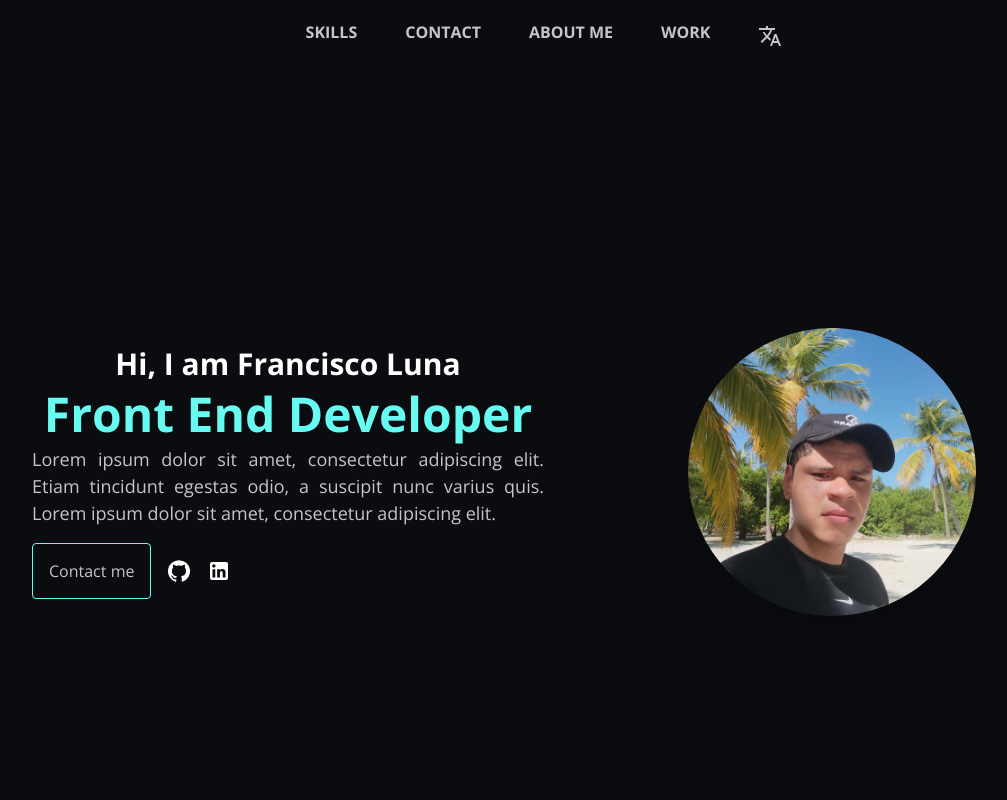
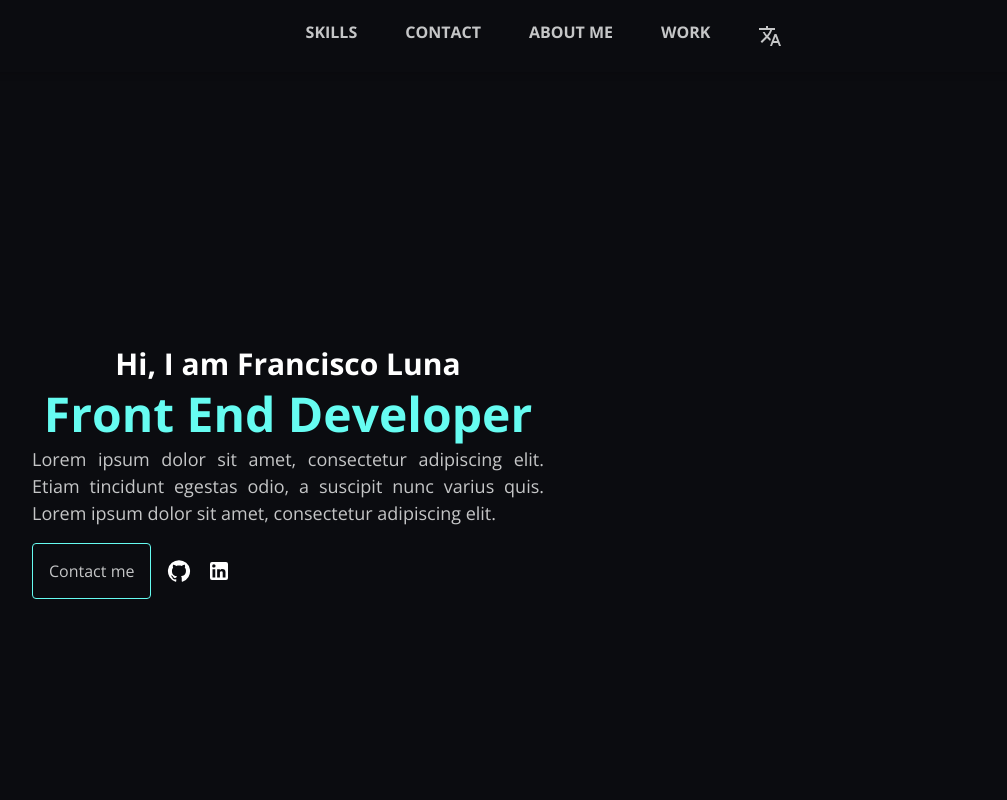
Before and after one commit to franciscoluna-28/portfolio-project-v1, a React (Vite) app: page / in a window 1280 px wide. Shown: the top 800 px of the page, without its empty margins (96-1103 px from the left). Built offline with nearby package versions, Linux system fonts and the light colour scheme.

Commit message:
removed props for the image

```diff
--- a/src/assets/components/Home/Home.tsx
+++ b/src/assets/components/Home/Home.tsx
@@ -1,5 +1,4 @@
 import LandingSection from "./Section-1/LandingSection";
-import MyPhoto from "../../../images/projects-images/img.jpg"
 import ProjectsSection from "./Section-2/ProjectsSection";
 import SkillsSection from "./Section-3/AboutMeSection";
 import AboutMeSection from "./Section-4/SkillsSection";
@@ -8,7 +7,7 @@ import ContactMe from "./Section-5/ContactMe";
 const Home = () => {
   return (
     <>
-      <LandingSection image={MyPhoto}></LandingSection>
+      <LandingSection></LandingSection>
       <ProjectsSection />
       <SkillsSection />
       <AboutMeSection />
```
